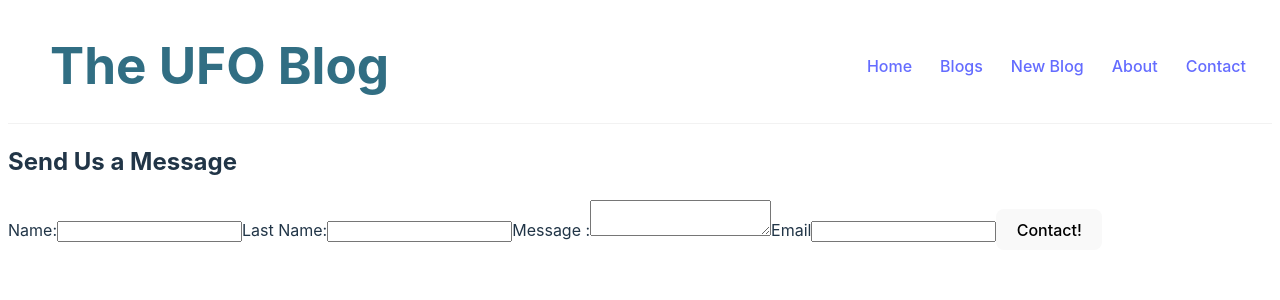
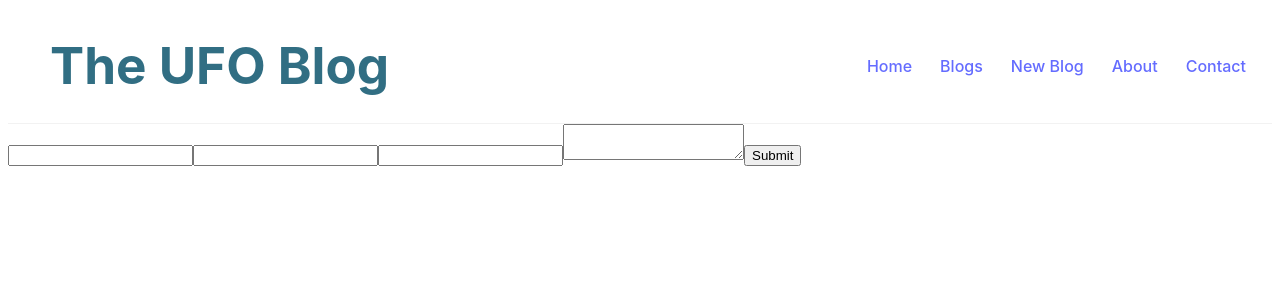
Before and after one commit to rauld323/react-ufo-blog, a Next.js app: page /contact in a window 1280 px wide. Shown: the top 300 px of the page. Built offline with nearby package versions, Linux system fonts and the light colour scheme.

Commit message:
add react-hool-form and add inputs

```diff
--- a/package.json
+++ b/package.json
@@ -13,6 +13,7 @@
     "next": "14.0.3",
     "react": "^18",
     "react-dom": "^18",
+    "react-hook-form": "^7.49.0",
     "react-query": "^3.39.3",
     "styled-components": "^6.1.1"
   },
--- a/src/app/contact/page.tsx
+++ b/src/app/contact/page.tsx
@@ -1,69 +1,29 @@
 "use client";
-import { useState } from "react";
+import { useForm } from "react-hook-form";
 
 const Contact = () => {
-  const [name, setName] = useState("");
-  const [lastName, setlastName] = useState("");
-  const [message, setMessage] = useState("");
-  const [email, setEmail] = useState("");
-
-  const [isPending, setIsPending] = useState(false);
-
-  const handleSubmit = (e) => {
-    //Prevents page from loading
-    e.preventDefault();
-    const contact = { name, lastName, message, email };
-
-    setIsPending(true);
-
-    // This fetches the DB and declares what kind of request I want to make
-    // and then the stringify method creates a json object. ID property will be automatically created
-    fetch("http://localhost:8000/form/", {
-      method: "POST",
-      headers: { "Content-Type": "application/json" },
-      body: JSON.stringify(contact),
-    }).then(() => {
-      console.log("Contact was sent");
-      setIsPending(false);
-    });
-  };
+  const {
+    register,
+    handleSubmit,
+    formState: { errors },
+  } = useForm();
 
   return (
-    <div className="createContact">
-      <h2>Send Us a Message</h2>
-      <form onSubmit={handleSubmit}>
-        <label>Name:</label>
-        <input
-          type="text"
-          required
-          value={name}
-          onChange={(e) => setName(e.target.value)}
-        />
+    <form onSubmit={handleSubmit((data) => console.log(data))}>
+      <input {...register("fullName", { required: true })} />
+      {errors.fullName && <p>Name is required.</p>}
 
-        <label>Last Name:</label>
-        <input
-          required
-          value={lastName}
-          onChange={(e) => setlastName(e.target.value)}
-        />
-        <label>Message :</label>
-        <textarea
-          required
-          value={message}
-          onChange={(e) => setMessage(e.target.value)}
-        />
+      <input {...register("subject", { required: true })} />
+      {errors.subject && <p>Subject is required.</p>}
 
-        <label>Email</label>
-        <input
-          type="email"
-          value={email}
-          required
-          onChange={(e) => setEmail(e.target.value)}
-        ></input>
-        {!isPending && <button>Contact!</button>}
-        {isPending && <button disabled>Adding to blog...</button>}
-      </form>
-    </div>
+      <input {...register("email", { pattern: /\d+/ })} />
+      {errors.email && <p>Please enter an email</p>}
+
+      <textarea {...register("text-area", { required: true })} />
+      {errors.textArea && <p>Please enter your message here</p>}
+
+      <input type="submit" />
+    </form>
   );
 };
 
```
Also changed, not shown: 1 other file (tests, documents, lock files or other folders).
